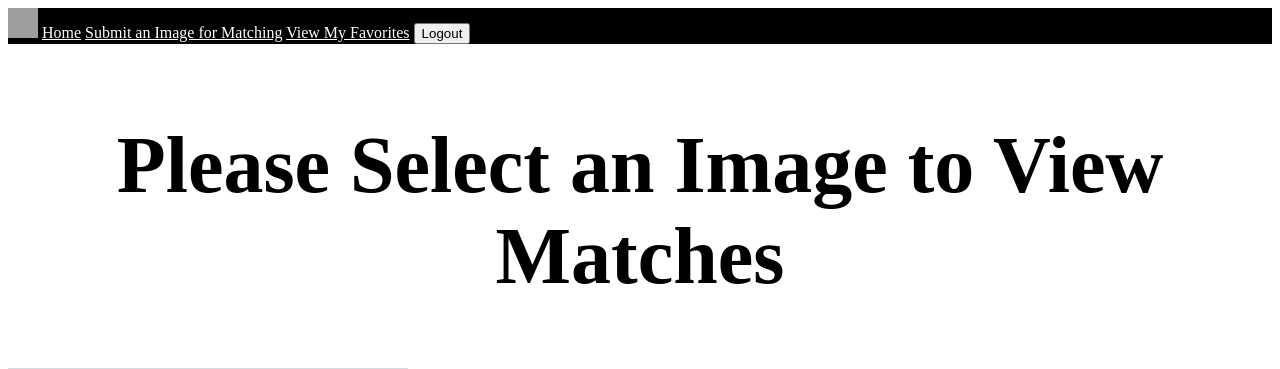
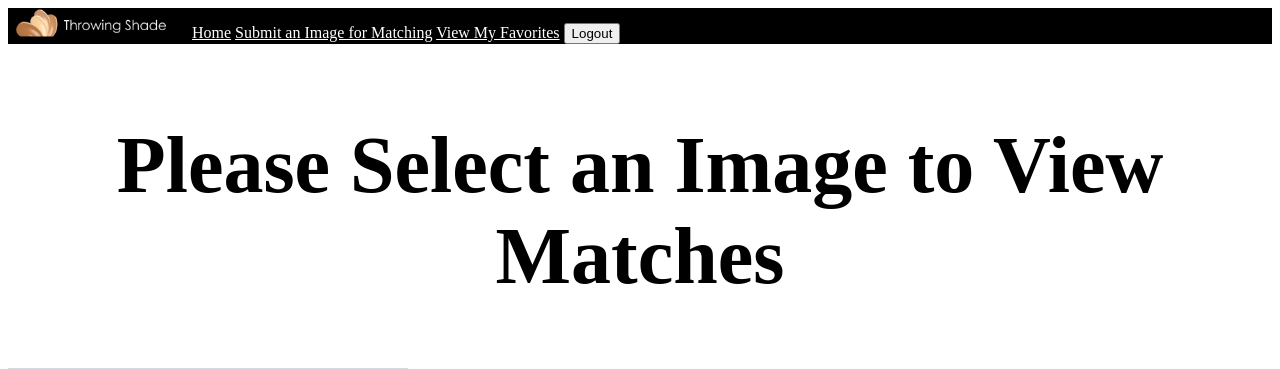
Before and after one commit to shirleyilenechan/Foundation_Project, a Flask app: page /select_image in a window 1280 px wide. Shown: the top 369 px of the page. Run offline with Flask 2, Linux system fonts and the light colour scheme; the visitor is signed in with stand-in values (Sample User, id 1); tables that the repository leaves empty hold one stand-in row (values such as "Sample post"); grey boxes marked "Sample" are stand-in pictures; some libraries are stand-ins or nearby versions; grey boxes are pictures that could not be loaded.

Commit message:
add logo

```diff
--- a/Templates/upload_form.html
+++ b/Templates/upload_form.html
@@ -2,7 +2,7 @@
 
 {% block head %}
 <nav class="navbar navbar-dark"style="background-color:black">
-    <img src="https://sassytownhouseliving.com/wp-content/uploads/2016/04/foundationShades2.png"width="30"height="30">
+    <img src="/static/ThrowingShade.png"width="180"height="30">
     <a href="/home"style="color:white">Home</a> <a href="/select_image"style="color:white">Select an Image to View My Matches</a> <a href="/view_favorites"style="color:white">View My Favorites</a> <a href="/logout"> <input type="button"value="Logout"/> </a>
 </nav>
 
--- a/templates/display_brand.html
+++ b/templates/display_brand.html
@@ -3,7 +3,7 @@
 
 {% block head %}
 <nav class="navbar navbar-dark"style="background-color:black">
-    <img src="https://sassytownhouseliving.com/wp-content/uploads/2016/04/foundationShades2.png"width="30"height="30">
+   <img src="/static/ThrowingShade.png"width="180"height="30">
     <a href="/home"style="color:white">Home</a> <a href='/submit_image'style="color:white">Submit an Image for Matching</a> <a href="/select_image"style="color:white">Select an Image to View My Matches</a>  <a href="/view_favorites"style="color:white">View My Favorites</a> <a href="/logout"> <a href="/logout"> <input type="button"value="Logout"/> </a>
 </nav>
 
@@ -21,7 +21,7 @@
   <label for="foundation_review"><img style="height:20px; width:20px"src="https://www.shareicon.net/download/2017/05/09/885774_message.ico"> Reviews for {{foundation_brand.brand_name}}</label>
 <div style="height:300px;width:100%;border:1px solid black;font:16px/26px Georgia, Garamond, Serif;overflow:auto;">
     {% for review in reviews %}
-        <p style="width:250%;"id="review_content"> {{review.review_content}} </p>
+        <p style="width:250%;"id="review_content"> {{review.user.fname.capitalize()}} says: {{review.review_content}} </p>
         <br>
     {% endfor %}
 </div>
--- a/templates/display_favorites.html
+++ b/templates/display_favorites.html
@@ -3,7 +3,7 @@
 
 {% block head %}
 <nav class="navbar navbar-dark"style="background-color:black">
-    <img src="https://sassytownhouseliving.com/wp-content/uploads/2016/04/foundationShades2.png"width="30"height="30">
+    <img src="/static/ThrowingShade.png"width="180"height="30">
     <a class="nav-item nav-link"href="/home"style="color:white">Home</a> <a class="nav-item nav-link"href='/submit_image'style="color:white">Submit an Image for Matching</a>  <a class="nav-item nav-link"href='/select_image'style="color:white">Select an Image to View My Matches</a> <a href="/logout"> <input type="button"value="Logout"/> </a>
 
 </nav>
--- a/templates/display_matches.html
+++ b/templates/display_matches.html
@@ -4,11 +4,11 @@
 {% block head %}
 
 <style>
-img {object-fit: cover;}
+.userimage {object-fit: cover;}
 </style>
 
 <nav class="navbar navbar-dark"style="background-color:black">
-    <img src="https://sassytownhouseliving.com/wp-content/uploads/2016/04/foundationShades2.png"width="30"height="30">
+   <img src="/static/ThrowingShade.png"width="180"height="30">
   <a href="/home"style="color:white">Home</a>  <a href='/submit_image'style="color:white">Submit an Image for Matching</a> <a href="/select_image"style="color:white">Select an Image to View My Matches</a> <a href="/view_favorites"style="color:white">View My Favorites</a> <a href="/logout"> <input type="button"value="Logout"/> </a>
 </nav>
 
@@ -40,7 +40,7 @@
                     <i class="fas fa-star-half"></i>
                     {% endif %}
                   </p>
-                  <div> View Shade Comparison : <a type="button"data-toggle="popover"data-trigger="hover"data-html="true"data-content="<div><img height='100'width='100'src='{{foundation.shade_image_url}}'><img height='100'width='100'object-fit='cover'src='/{{image.image_location}}'></div>" >
+                  <div> View Shade Comparison : <a type="button"data-toggle="popover"data-trigger="hover"data-html="true"data-content="<div><img height='100'width='100'src='{{foundation.shade_image_url}}'><img class='userimage'height='100'width='100'object-fit='cover'src='/{{image.image_location}}'></div>" >
                     <img src="{{foundation.shade_image_url}}">
                   </a>
                 </div>
--- a/templates/display_user_images.html
+++ b/templates/display_user_images.html
@@ -4,13 +4,13 @@
 
 {% block head %}
 <nav class="navbar navbar-dark"style="background-color:black">
-    <img src="https://sassytownhouseliving.com/wp-content/uploads/2016/04/foundationShades2.png"width="30"height="30">
+  <img src="/static/ThrowingShade.png"width="180"height="30">
   <a href="/home"style="color:white">Home</a>  <a href='/submit_image'style="color:white">Submit an Image for Matching</a> <a href="/view_favorites"style="color:white">View My Favorites</a> <a href="/logout"> <input type="button"value="Logout"/> </a>
 </nav>
 
 <style>
 
-img {object-fit: cover;}
+.userimages {object-fit: cover;}
 
 #myphotos {
   width:100%;
@@ -36,7 +36,7 @@
 <div class="container-fluid">
 <div id="myphotos">
 {% for image in user_images %}
-    <a href="/display_matches/{{image.image_id}}"> <img style="width:400px; height:400px"src="{{image.image_location}}">
+    <a href="/display_matches/{{image.image_id}}"> <img class="userimages"style="width:400px; height:400px"src="{{image.image_location}}">
     </a>
 {% endfor %}
 </div>
--- a/templates/homepage.html
+++ b/templates/homepage.html
@@ -2,7 +2,7 @@
 
 {% block head %}
 <nav class="navbar navbar-dark"style="background-color:black">
-    <img src="https://sassytownhouseliving.com/wp-content/uploads/2016/04/foundationShades2.png"width="30"height="30">
+   <img src="/static/ThrowingShade.png"width="180"height="30">
      <a href="/logout"> <input type="button"value="Logout"/> </a>
 </nav>
 
```
Also changed, not shown: static/ThrowingShade.png (added), static/uploads/foundationShades2.png (added).
